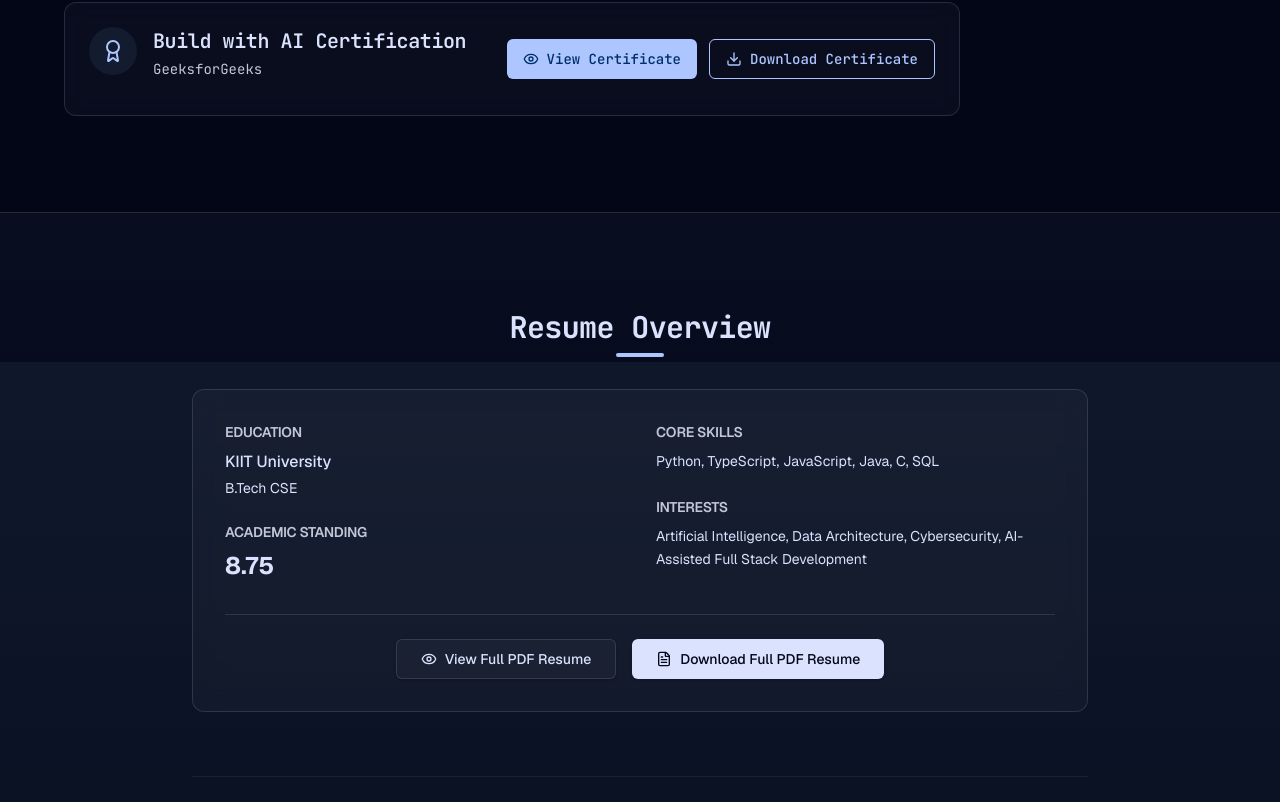
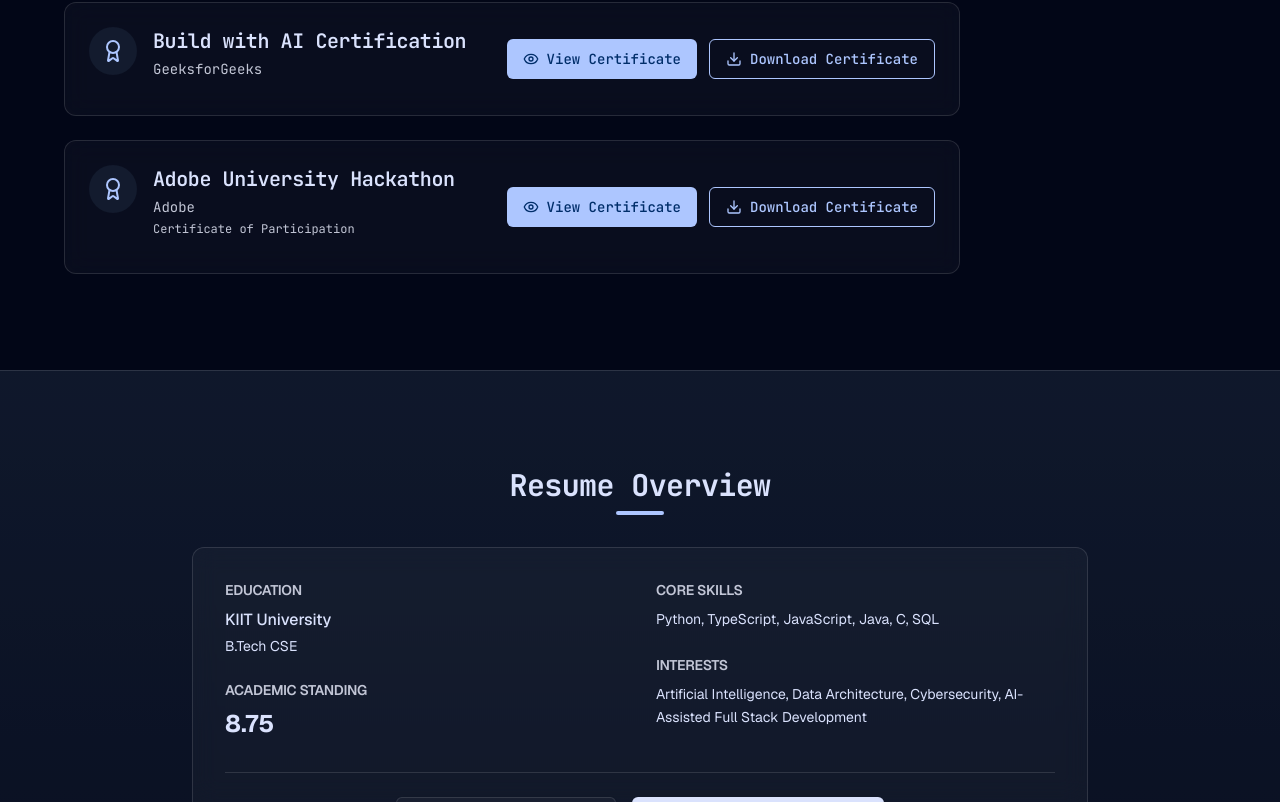
Before and after one commit to sohan1611/Portfolio, a Next.js app: page / in a window 1280 px wide. Shown: the part 7638-8440 px from the top of the page. Built offline with nearby package versions, Linux system fonts and the light colour scheme; no server answers.

Commit message:
Add the Adobe University Hackathon participation certificate

```diff
--- a/src/data/portfolio.ts
+++ b/src/data/portfolio.ts
@@ -141,5 +141,14 @@ export const portfolioData = {
       showViewButton: true,
       showDownloadButton: true,
     },
+    {
+      title: "Adobe University Hackathon",
+      issuer: "Adobe",
+      programType: "Certificate of Participation",
+      status: "Completed",
+      certificateFile: "/certificates/adobe-university-hackathon-certificate.pdf",
+      showViewButton: true,
+      showDownloadButton: true,
+    },
   ]
 };
```
Also changed, not shown: 2 other files (tests, documents, lock files or other folders).
